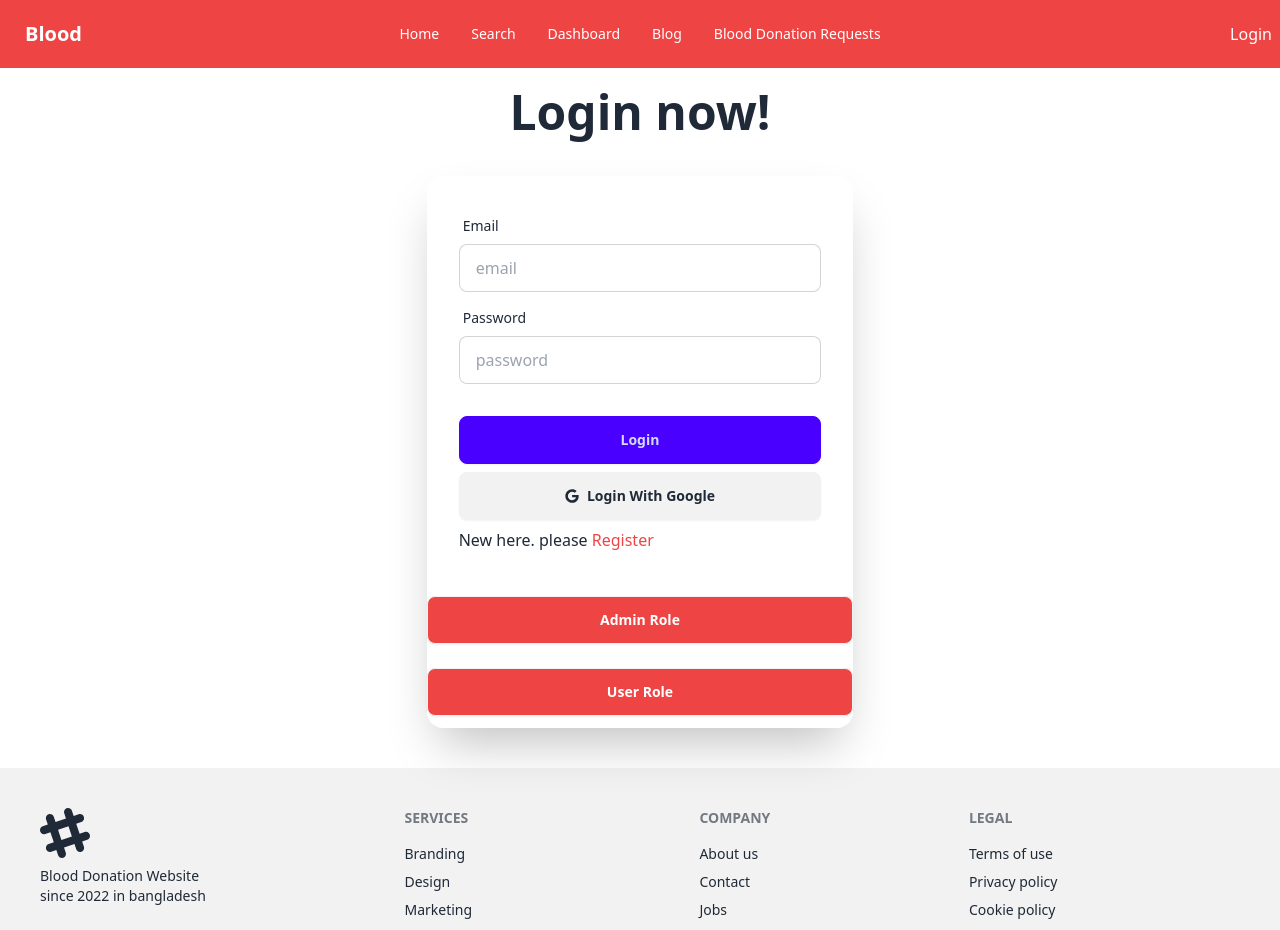
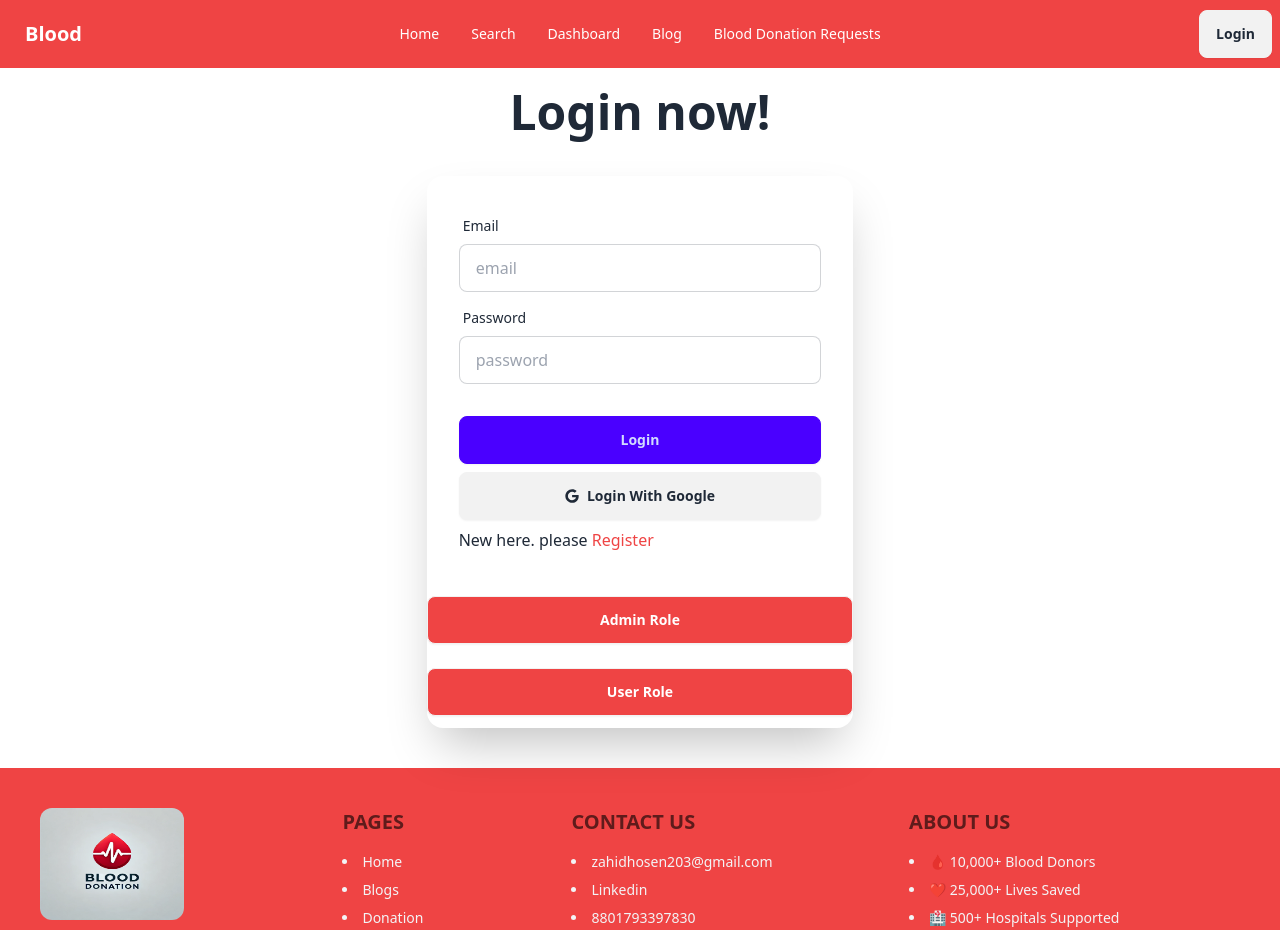
Before and after one commit to ZAHIDHOSEN/Blood-donation-website-client, a React (Vite) app: page /login in a window 1280 px wide. Shown: the top 930 px of the page. Built offline with nearby package versions, Linux system fonts and the light colour scheme; no server answers.

Commit message:
update Footer component with enhanced layout and updated contact info

```diff
--- a/src/Components/ContactForm.jsx
+++ b/src/Components/ContactForm.jsx
@@ -14,7 +14,8 @@ const ContactForm = () => {
     const formData = {email,phone, message}
 
     try{
-     await axiosPublic.post('/contact',formData)
+     const data = await axiosPublic.post('/contact',formData)
+     console.log(data.data);
        Swal.fire({
                   position: "top-end",
                   icon: "success",
@@ -22,6 +23,7 @@ const ContactForm = () => {
                   showConfirmButton: false,
                   timer: 1500
                 });
+                e.target.reset()
 
     }
     catch(error){
--- a/src/Shaed/Footer.jsx
+++ b/src/Shaed/Footer.jsx
@@ -1,45 +1,38 @@
-
+import { Link } from 'react-router-dom';
+import image from '../assets/footer.webp'
 
 const Footer = () => {
+
     return (
-        <footer className="footer bg-base-200 text-base-content p-10">
+        <footer className="footer bg-primary text-base-content p-10">
         <aside>
-          <svg
-            width="50"
-            height="50"
-            viewBox="0 0 24 24"
-            xmlns="http://www.w3.org/2000/svg"
-            fillRule="evenodd"
-            clipRule="evenodd"
-            className="fill-current">
-            <path
-              d="M22.672 15.226l-2.432.811.841 2.515c.33 1.019-.209 2.127-1.23 2.456-1.15.325-2.148-.321-2.463-1.226l-.84-2.518-5.013 1.677.84 2.517c.391 1.203-.434 2.542-1.831 2.542-.88 0-1.601-.564-1.86-1.314l-.842-2.516-2.431.809c-1.135.328-2.145-.317-2.463-1.229-.329-1.018.211-2.127 1.231-2.456l2.432-.809-1.621-4.823-2.432.808c-1.355.384-2.558-.59-2.558-1.839 0-.817.509-1.582 1.327-1.846l2.433-.809-.842-2.515c-.33-1.02.211-2.129 1.232-2.458 1.02-.329 2.13.209 2.461 1.229l.842 2.515 5.011-1.677-.839-2.517c-.403-1.238.484-2.553 1.843-2.553.819 0 1.585.509 1.85 1.326l.841 2.517 2.431-.81c1.02-.33 2.131.211 2.461 1.229.332 1.018-.21 2.126-1.23 2.456l-2.433.809 1.622 4.823 2.433-.809c1.242-.401 2.557.484 2.557 1.838 0 .819-.51 1.583-1.328 1.847m-8.992-6.428l-5.01 1.675 1.619 4.828 5.011-1.674-1.62-4.829z"></path>
-          </svg>
-          <p>
+
+          <img className='h-28 w-36 rounded-xl' src={image} alt="" />
+          <p className='text-gray-100'>
             Blood Donation Website
             <br />
-            since 2022 in bangladesh
+            since 2025 in bangladesh
           </p>
         </aside>
-        <nav>
-          <h6 className="footer-title">Services</h6>
-          <a className="link link-hover">Branding</a>
-          <a className="link link-hover">Design</a>
-          <a className="link link-hover">Marketing</a>
-          <a className="link link-hover">Advertisement</a>
+        <nav className='text-gray-100'>
+          <h6 className="footer-title text-black font-bold text-xl">Pages</h6>
+           <li><Link to={`/`}>Home</Link></li>
+           <li><Link to={`/blog`}>Blogs</Link></li>
+           <li><Link to={`/donationRequests`}>Donation</Link></li>
+           <li><Link to={`/dashboard`}>Dashboard</Link></li>
         </nav>
-        <nav>
-          <h6 className="footer-title">Company</h6>
-          <a className="link link-hover">About us</a>
-          <a className="link link-hover">Contact</a>
-          <a className="link link-hover">Jobs</a>
-          <a className="link link-hover">Press kit</a>
+        <nav className='text-gray-100'>
+          <h6 className="footer-title text-black font-bold text-xl">Contact Us</h6>
+          <li><a href="https://mail.google.com/mail">zahidhosen203@gmail.com</a></li>
+          <li><a href="linkedin.com/in/zahid-hosen-8164392bb">Linkedin</a></li>
+          <li>8801793397830</li>
+          <li>Whats Up</li>
         </nav>
-        <nav>
-          <h6 className="footer-title">Legal</h6>
-          <a className="link link-hover">Terms of use</a>
-          <a className="link link-hover">Privacy policy</a>
-          <a className="link link-hover">Cookie policy</a>
+        <nav className='text-gray-100'>
+          <h6 className="footer-title text-black font-bold text-xl">About Us</h6>
+          <li>🩸 10,000+ Blood Donors</li>
+          <li>❤️ 25,000+ Lives Saved</li>
+          <li>🏥 500+ Hospitals Supported</li>
         </nav>
       </footer>
     );
--- a/src/Shaed/Navbar.jsx
+++ b/src/Shaed/Navbar.jsx
@@ -60,7 +60,7 @@ const Navbar = () => {
              <button onClick={logOut} className="btn btn-primary">LogOut</button>
              </div>
               </> : <>
-              <Link to='/login'>Login</Link>
+              <Link className="btn" to='/login'>Login</Link>
               </>
 
           }
```
Also changed, not shown: src/assets/footer.webp (added).
